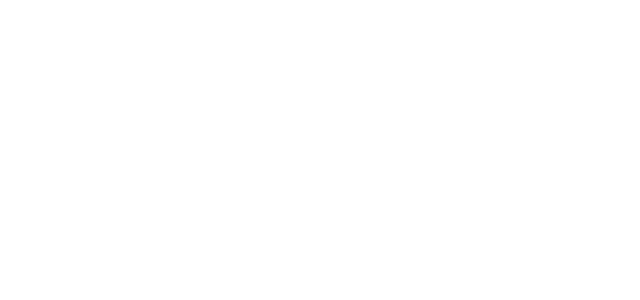
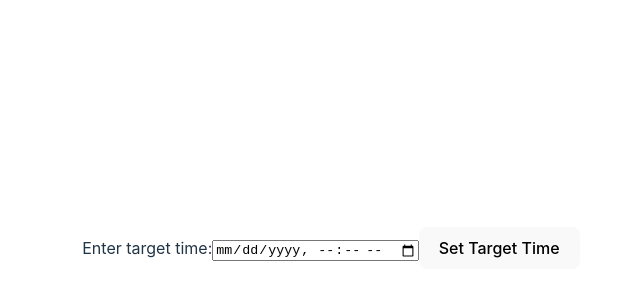
Before and after one commit to Yehonatal/project-time, a React (Vite) app: page / in a window 1280 px wide. Shown: the part 152-452 px from the top of the page, without its empty margins (309-949 px from the left). Built offline with nearby package versions, Linux system fonts and the light colour scheme.

Commit message:
v1 complete, takes in target date from user

```diff
--- a/src/App.jsx
+++ b/src/App.jsx
@@ -1,72 +1,22 @@
-import { useState, useEffect } from "react";
-import "./style/time.css";
-import "./App.css";
+// App.jsx
+import { useState } from "react";
+import CountDown from "./CountDown";
+import GetDate from "./GetDate";
 
 function App() {
-    const [countdown, setCountdown] = useState({
-        days: 0,
-        hours: 0,
-        minutes: 0,
-        seconds: 0,
-    });
+    const [targetTime, setTargetTime] = useState(null);
 
-    useEffect(() => {
-        const targetTime = new Date("May 11, 2024 08:00:00 GMT+0300");
-        const interval = setInterval(() => {
-            const now = new Date().getTime();
-            const difference = targetTime - now;
-
-            if (difference <= 0) {
-                clearInterval(interval);
-                setCountdown({
-                    days: 0,
-                    hours: 0,
-                    minutes: 0,
-                    seconds: 0,
-                });
-            } else {
-                const days = Math.floor(difference / (1000 * 60 * 60 * 24));
-                const hours = Math.floor(
-                    (difference % (1000 * 60 * 60 * 24)) / (1000 * 60 * 60)
-                );
-                const minutes = Math.floor(
-                    (difference % (1000 * 60 * 60)) / (1000 * 60)
-                );
-                const seconds = Math.floor((difference % (1000 * 60)) / 1000);
-
-                setCountdown({
-                    days,
-                    hours,
-                    minutes,
-                    seconds,
-                });
-            }
-        }, 1000);
-
-        return () => clearInterval(interval);
-    }, []);
+    const handleSetTargetTime = (time) => {
+        setTargetTime(time);
+    };
 
     return (
-        <div className="container">
-            <div className="mini-card">
-                <h1 className="day">{countdown.days}</h1>
-                <p>DAY</p>
-            </div>
-            <span className="dot">.</span>
-            <div className="mini-card">
-                <h1 className="hour">{countdown.hours}</h1>
-                <p>HOUR</p>
-            </div>
-            <span className="dot">.</span>
-            <div className="mini-card">
-                <h1 className="minute">{countdown.minutes}</h1>
-                <p>MINUTE</p>
-            </div>
-            <span className="dot">.</span>
-            <div className="mini-card">
-                <h1 className="minute">{countdown.seconds}</h1>
-                <p>SECOND</p>
-            </div>
+        <div>
+            {targetTime ? (
+                <CountDown targetTime={targetTime} />
+            ) : (
+                <GetDate onSetTargetTime={handleSetTargetTime} />
+            )}
         </div>
     );
 }
--- /dev/null
+++ b/src/CountDown.jsx
@@ -0,0 +1,77 @@
+import { useState, useEffect } from "react";
+import "./style/time.css";
+import "./App.css";
+import PropTypes from "prop-types";
+
+function CountDown({ targetTime }) {
+    const [countdown, setCountdown] = useState({
+        days: 0,
+        hours: 0,
+        minutes: 0,
+        seconds: 0,
+    });
+
+    useEffect(() => {
+        const interval = setInterval(() => {
+            const now = new Date().getTime();
+            const difference = targetTime - now;
+
+            if (difference <= 0) {
+                clearInterval(interval);
+                setCountdown({
+                    days: 0,
+                    hours: 0,
+                    minutes: 0,
+                    seconds: 0,
+                });
+            } else {
+                const days = Math.floor(difference / (1000 * 60 * 60 * 24));
+                const hours = Math.floor(
+                    (difference % (1000 * 60 * 60 * 24)) / (1000 * 60 * 60)
+                );
+                const minutes = Math.floor(
+                    (difference % (1000 * 60 * 60)) / (1000 * 60)
+                );
+                const seconds = Math.floor((difference % (1000 * 60)) / 1000);
+
+                setCountdown({
+                    days,
+                    hours,
+                    minutes,
+                    seconds,
+                });
+            }
+        }, 1000);
+
+        return () => clearInterval(interval);
+    }, [targetTime]);
+
+    return (
+        <div className="container">
+            <div className="mini-card">
+                <h1 className="day">{countdown.days}</h1>
+                <p>DAY</p>
+            </div>
+            <span className="dot">.</span>
+            <div className="mini-card">
+                <h1 className="hour">{countdown.hours}</h1>
+                <p>HOUR</p>
+            </div>
+            <span className="dot">.</span>
+            <div className="mini-card">
+                <h1 className="minute">{countdown.minutes}</h1>
+                <p>MINUTE</p>
+            </div>
+            <span className="dot">.</span>
+            <div className="mini-card">
+                <h1 className="minute">{countdown.seconds}</h1>
+                <p>SECOND</p>
+            </div>
+        </div>
+    );
+}
+CountDown.propTypes = {
+    targetTime: PropTypes.instanceOf(Date).isRequired,
+};
+
+export default CountDown;
--- /dev/null
+++ b/src/GetDate.jsx
@@ -0,0 +1,36 @@
+import { useState } from "react";
+import PropTypes from "prop-types";
+
+const GetDate = ({ onSetTargetTime }) => {
+    const [targetTime, setTargetTime] = useState("");
+
+    const handleChange = (event) => {
+        setTargetTime(event.target.value);
+    };
+
+    const handleSubmit = (event) => {
+        event.preventDefault();
+        const parsedTime = new Date(targetTime);
+        onSetTargetTime(parsedTime);
+    };
+
+    return (
+        <div>
+            <form onSubmit={handleSubmit}>
+                <label>
+                    Enter target time:
+                    <input
+                        type="datetime-local"
+                        value={targetTime}
+                        onChange={handleChange}
+                    />
+                </label>
+                <button type="submit">Set Target Time</button>
+            </form>
+        </div>
+    );
+};
+GetDate.propTypes = {
+    onSetTargetTime: PropTypes.func.isRequired,
+};
+export default GetDate;
```
